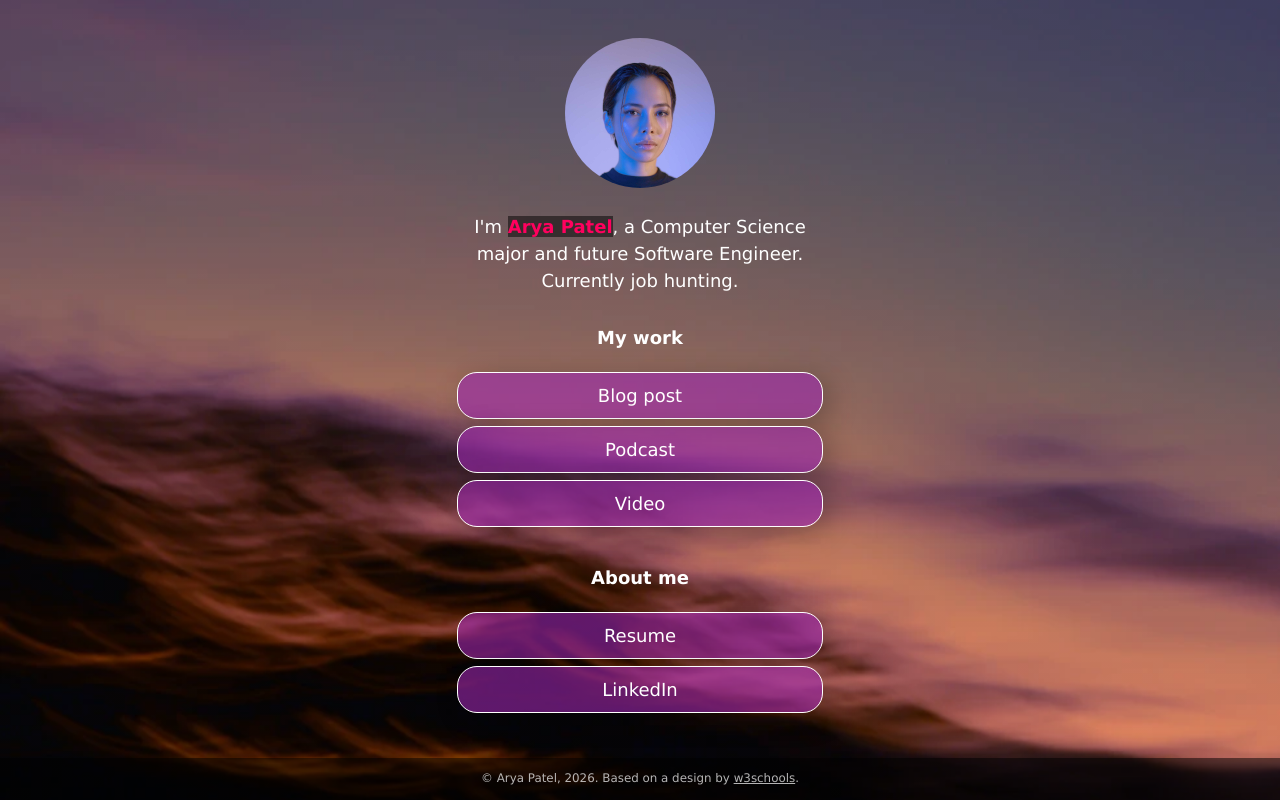
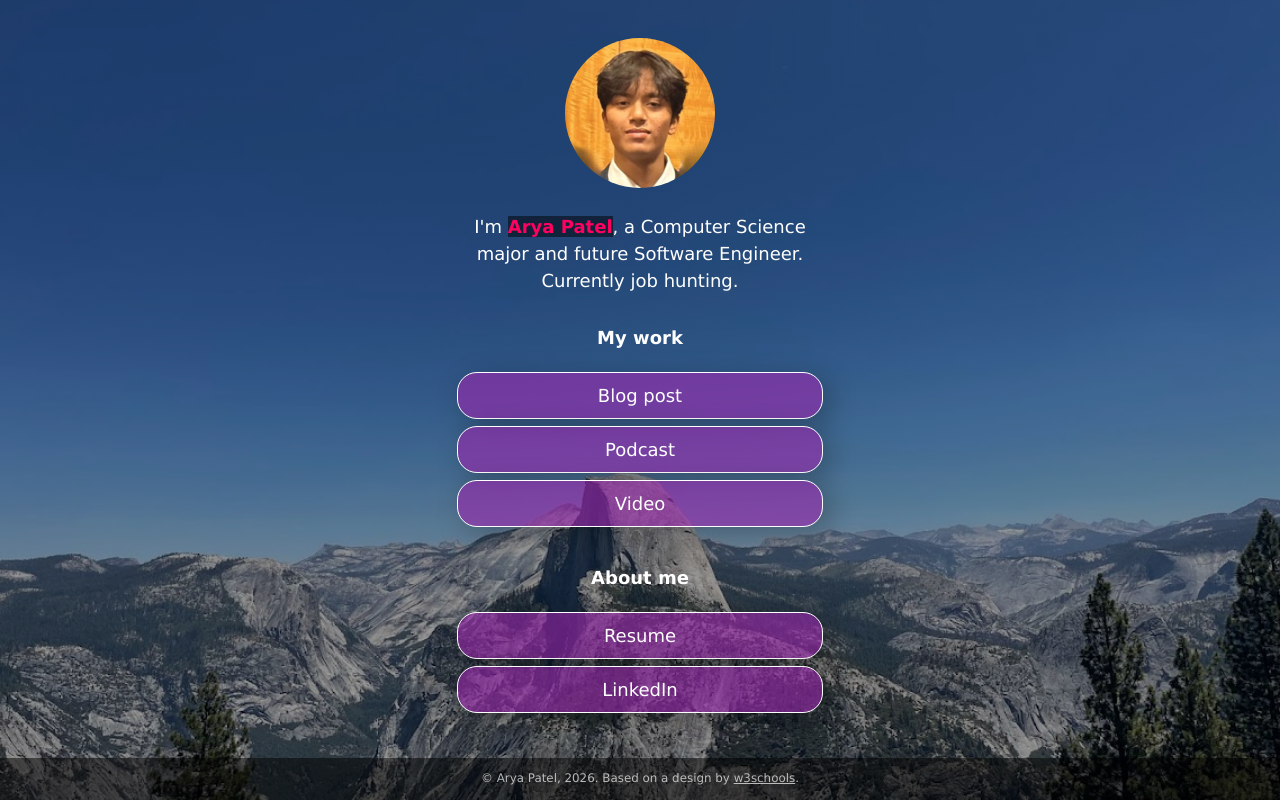
Before and after one commit to aryap1206/aryap1206.github.io, a plain HTML site: page index.html in a window 1280 px wide. Drawn offline with Linux system fonts and the light colour scheme.

Commit message:
Personalized headshot and background image

```diff
--- a/css/style.css
+++ b/css/style.css
@@ -26,7 +26,7 @@ body {
     min-height: 100%;
     /* The image used for the site background. Try changing skyscape.jpg to stars.jpg. Put a replacement photo in the images folder and, in line 21 below, replace skyscape.jpg with yourbackgroundfilename.jpg */
     /* The linear gradient darkens the image, like putting a sunglasses lens on top of it. If you want to darken the image even more, change 0.1 (both times) to 0.3 or higher */
-    background: linear-gradient(rgba(0, 0, 0, 0.1), rgba(0, 0, 0, 0.1)), url(../images/skyscape.jpg);
+    background: linear-gradient(rgba(0, 0, 0, 0.4), rgba(0, 0, 0, 0.4)), url(../images/half_dome_backdrop.jpg);
     /* Prevents the browser from repeating or "tiling" the background image */
     background-repeat: no-repeat;
     background-position: center;
--- a/index.html
+++ b/index.html
@@ -15,7 +15,7 @@
   <div class="container">
     <!-- Image and name container. Put your replacement photo—which you should crop to be square—in the images folder, then change the source attribute to images/yourportraitfilename.jpg. This path says, "Look in the images folder for yourportraitfilename.jpg." Be sure to change the alt text, too. -->
     <div class="image-container">
-      <img src="images/portrait.jpg" alt="Photo by Art Hauntington">
+      <img src="images/arya_patel_headshot.jpg" alt="Photo by Art Hauntington">
     </div>
     <div class="intro">
       I'm <span class="name"><strong>Arya Patel</strong></span>, a Computer Science major and future Software Engineer. Currently job hunting.
```
Also changed, not shown: images/arya_patel_headshot.jpg (added), images/half_dome_backdrop.jpg (added).
